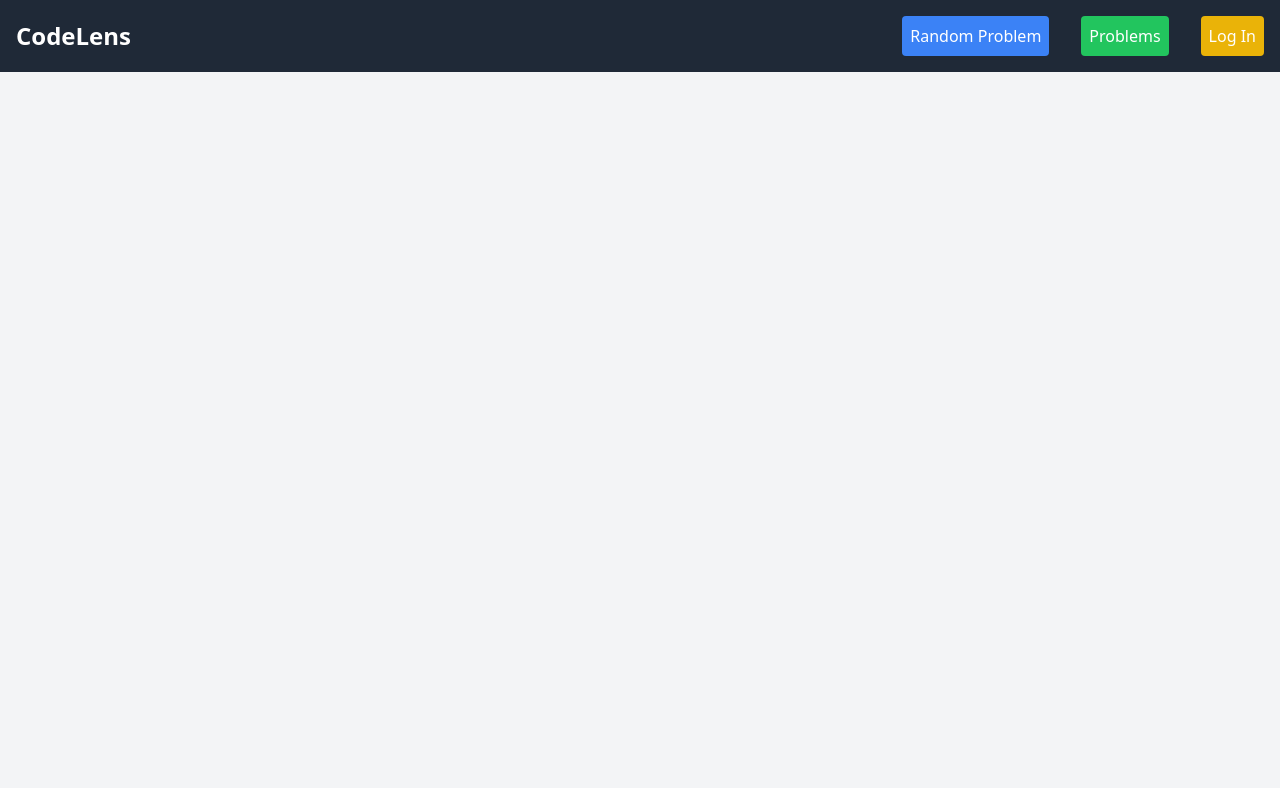
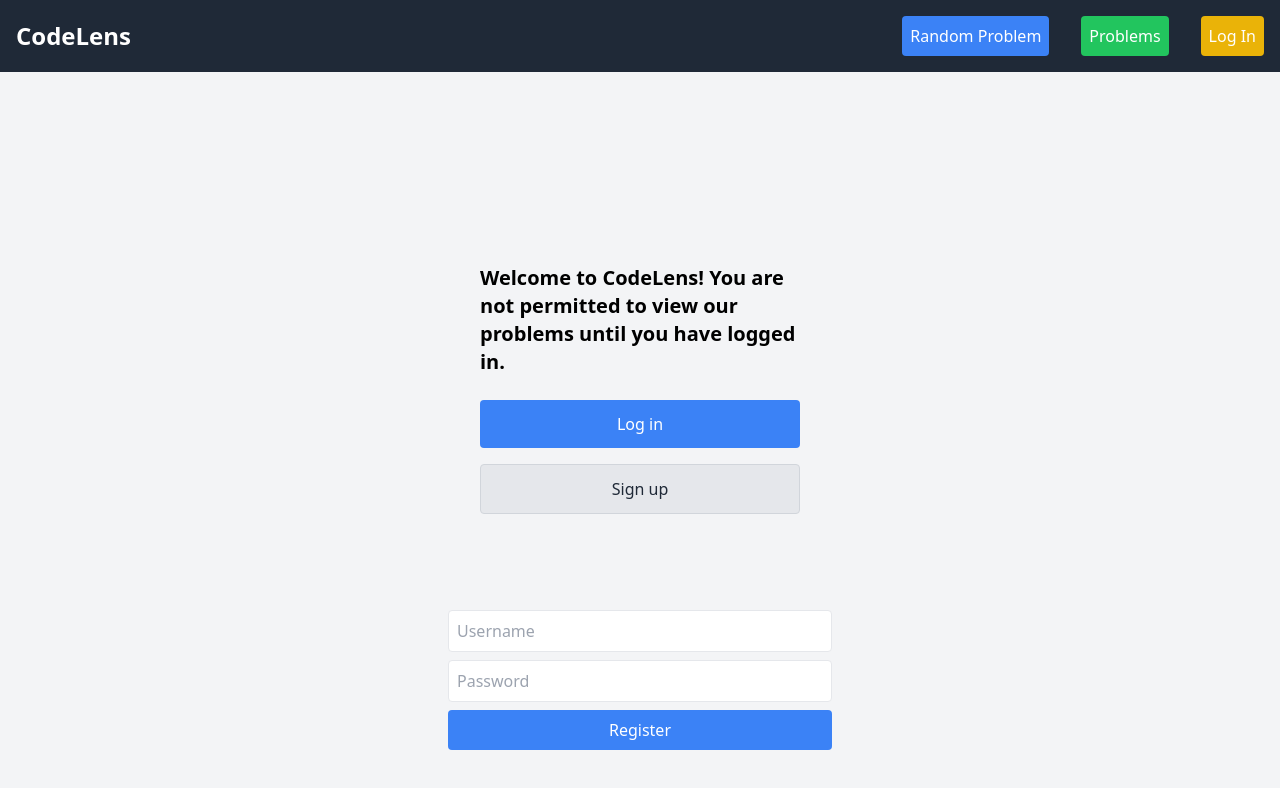
Before and after one commit to ali-imad/CodeLens, a React (Vite) app in the folder frontend/: page /register in a window 1280 px wide. Shown: the top 788 px of the page. Built offline with nearby package versions, Linux system fonts and the light colour scheme.

Commit message:
feature: create login and user authentication

```diff
--- a/frontend/src/App.tsx
+++ b/frontend/src/App.tsx
@@ -4,10 +4,13 @@ import Header from "./components/Header";
 import Dashboard from "./components/Dashboard";
 import ProblemsPage from "./pages/ProblemsPage";
 import HomePage from "./pages/HomePage";
+import { Link } from "react-router-dom";
+import LoginPage from "./pages/LoginPage";
+import RegistrationPage from "./pages/RegistrationPage";
 
 const App: React.FC = () => {
-  const [isLoggedIn, setIsLoggedIn] = useState(false);
-  const [username, setUsername] = useState("");
+  const [isLoggedIn, setIsLoggedIn] = useState<boolean>(false);
+  const [username, setUsername] = useState<string>("");
 
   const handleLogin: () => void = () => {
     if (isLoggedIn) {
@@ -28,10 +31,38 @@ const App: React.FC = () => {
           onLogin={handleLogin}
         />
         <div>
+          {!isLoggedIn && (
+            <div className="max-w-lg mx-auto p-24 mt-24">
+              <h4 className="text-xl font-semibold mb-6">
+                Welcome to CodeLens! You are not permitted to view our problems
+                until you have logged in.
+              </h4>
+              <div className="flex flex-col space-y-4">
+                <Link
+                  to="/login"
+                  className="w-full p-3 bg-blue-500 text-center text-white rounded hover:bg-blue-700"
+                >
+                  Log in
+                </Link>
+                <Link
+                  to="/register"
+                  className="w-full p-3 bg-gray-200 text-center text-gray-800 rounded border border-gray-300 hover:bg-gray-300"
+                >
+                  Sign up
+                </Link>
+              </div>
+            </div>
+          )}
+          {isLoggedIn && (
+            <Routes>
+              <Route path="/" element={<HomePage />} />
+              <Route path="/problems" element={<ProblemsPage />} />
+              <Route path="/problems/:id" element={<Dashboard />} />
+            </Routes>
+          )}
           <Routes>
-            <Route path="/" element={<HomePage />} />
-            <Route path="/problems" element={<ProblemsPage />} />
-            <Route path="/problems/:id" element={<Dashboard />} />
+            <Route path="/login" element={<LoginPage />} />
+            <Route path="/register" element={<RegistrationPage />} />
           </Routes>
         </div>
       </div>
--- a/frontend/src/components/Dashboard.tsx
+++ b/frontend/src/components/Dashboard.tsx
@@ -1,7 +1,7 @@
 import React, { useEffect, useState } from "react";
 import { useParams } from "react-router-dom";
 import axios, { AxiosResponse } from "axios";
-import ProblemDescription from "./ProblemDescription";
+import ProblemDescription from "../pages/ProblemDescription";
 import DescriptionInput from "./DescriptionInput";
 import Feedback from "./Feedback";
 import { IProblem } from "../../../backend/src/models/Problem";
--- /dev/null
+++ b/frontend/src/pages/LoginPage.tsx
@@ -0,0 +1,55 @@
+import React, { useState } from "react";
+import axios from "axios";
+
+const LoginPage: React.FC = () => {
+  const [formData, setFormData] = useState({
+    email: "",
+    password: "",
+  });
+
+  const handleChange = (e: React.ChangeEvent<HTMLInputElement>) => {
+    const { name, value } = e.target;
+    setFormData({ ...formData, [name]: value });
+  };
+
+  const handleSubmit = async (e: React.FormEvent) => {
+    e.preventDefault();
+    try {
+      const response = await axios.post("/login", formData);
+      console.log(response.data);
+    } catch (error) {
+      console.error("Error:", error);
+    }
+  };
+
+  return (
+    <form onSubmit={handleSubmit} className="max-w-sm mx-auto">
+      <input
+        type="email"
+        name="email"
+        value={formData.email}
+        onChange={handleChange}
+        placeholder="Email"
+        className="w-full mb-2 p-2 border rounded"
+        required
+      />
+      <input
+        type="password"
+        name="password"
+        value={formData.password}
+        onChange={handleChange}
+        placeholder="Password"
+        className="w-full mb-2 p-2 border rounded"
+        required
+      />
+      <button
+        type="submit"
+        className="w-full p-2 bg-blue-500 text-white rounded hover:bg-blue-700"
+      >
+        Login
+      </button>
+    </form>
+  );
+};
+
+export default LoginPage;
--- /dev/null
+++ b/frontend/src/pages/RegistrationPage.tsx
@@ -0,0 +1,60 @@
+import React, { useState } from "react";
+import axios from "axios";
+
+interface FormData {
+  username: string;
+  password: string;
+}
+
+const RegistrationPage: React.FC = () => {
+  const [formData, setFormData] = useState<FormData>({
+    username: "",
+    password: "",
+  });
+
+  const handleChange = (e: React.ChangeEvent<HTMLInputElement>) => {
+    const { name, value } = e.target;
+    setFormData({ ...formData, [name]: value });
+  };
+
+  const handleSubmit = async (e: React.FormEvent) => {
+    e.preventDefault();
+    try {
+      const response = await axios.post("/register", formData);
+      console.log(response.data);
+    } catch (error) {
+      console.error("Error:", error);
+    }
+  };
+
+  return (
+    <form onSubmit={handleSubmit} className="max-w-sm mx-auto">
+      <input
+        type="text"
+        name="username"
+        value={formData.username}
+        onChange={handleChange}
+        placeholder="Username"
+        className="w-full mb-2 p-2 border rounded"
+        required
+      />
+      <input
+        type="password"
+        name="password"
+        value={formData.password}
+        onChange={handleChange}
+        placeholder="Password"
+        className="w-full mb-2 p-2 border rounded"
+        required
+      />
+      <button
+        type="submit"
+        className="w-full p-2 bg-blue-500 text-white rounded hover:bg-blue-700"
+      >
+        Register
+      </button>
+    </form>
+  );
+};
+
+export default RegistrationPage;
--- /dev/null
+++ b/frontend/src/types/index.ts
@@ -0,0 +1,5 @@
+export enum Difficulty {
+  Easy = "Easy",
+  Medium = "Medium",
+  Hard = "Hard",
+}
```
Also changed, not shown: frontend/src/pages/ProblemDescription.tsx (renamed from frontend/src/components/ProblemDescription.tsx), 2 other files (tests, documents, lock files or other folders).
